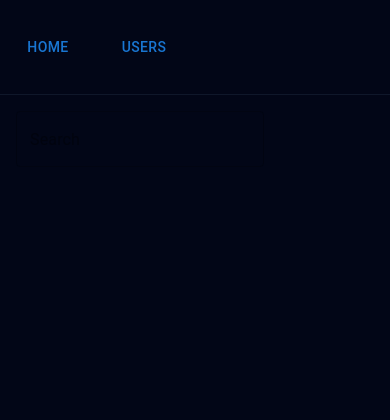
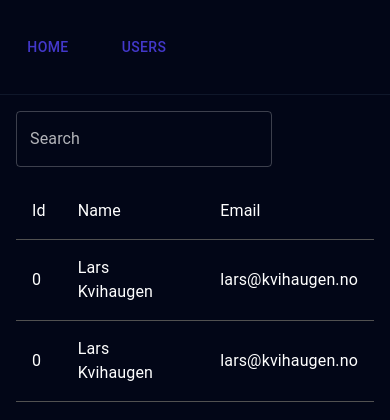
Before and after one commit to LarsSK06/app.kvihaugen.no, a Next.js app: page /users in a window 390 px wide. Shown: the top 420 px of the page. Built offline with nearby package versions, Linux system fonts and the light colour scheme; no server answers.

Commit message:
[dev] 0.9

```diff
--- a/src/app/loading.tsx
+++ /dev/null
@@ -1,11 +0,0 @@
-"use client";
-
-
-
-// Component
-
-export default (): React.ReactNode => (
-    <div className="w-full h-full flex justify-center items-center">
-        <img src="/icons/refresh.svg" className="w-12 spin"/>
-    </div>
-);
--- a/src/app/users/components/Filters.tsx
+++ b/src/app/users/components/Filters.tsx
@@ -1,8 +1,8 @@
 // Imports
 
 import { t } from "@/utils/i18n";
-import { IUserListFilters } from "@/utils/types/users";
-import { TextField } from "@mui/material";
+import { IUserListFilters, UserType } from "@/utils/types/users";
+import { FormControl, InputLabel, MenuItem, Select, SelectChangeEvent, TextField } from "@mui/material";
 
 
 
@@ -29,9 +29,12 @@ export default ({ filters, setFilters }: IProps): React.ReactNode => {
     }
 
     return (
-        <form className="py-4">
+        <form className="py-4 flex gap-2">
             <TextField
+                className="w-64"
                 placeholder={t("Search")}
+                label={t("Search")}
+                onChange={onSearchChange}
             />
         </form>
     );
--- /dev/null
+++ b/src/app/users/components/List.tsx
@@ -0,0 +1,98 @@
+// Imports
+
+import { useFetch } from "@/utils/hooks/use-fetch";
+import { t } from "@/utils/i18n";
+import { IPublicUser, IUserListFilters } from "@/utils/types/users";
+import React, { useEffect } from "react";
+import { useAnchorRouter, UseAnchorRouterFunction } from "@/utils/hooks/use-anchor-router";
+import { nanoid } from "nanoid";
+import { Table, TableBody, TableCell, TableHead, TableRow, Typography } from "@mui/material";
+
+
+
+// Types
+
+export interface IProps{
+    filters: IUserListFilters;
+}
+
+
+
+// Component
+
+export default ({ filters }: IProps): React.ReactNode => {
+
+    const route: UseAnchorRouterFunction = useAnchorRouter();
+
+    //const {
+    //    loading,
+    //    data: users,
+    //    call: fetchUsers
+    //} = useFetch<IPublicUser[]>("users", {});
+
+    const users: IPublicUser[] = [
+        {
+            id: 0,
+            name: "Lars Kvihaugen",
+            email: "lars@kvihaugen.no",
+            admin: true
+        },
+        {
+            id: 0,
+            name: "Lars Kvihaugen",
+            email: "lars@kvihaugen.no",
+            admin: true
+        }
+    ];
+
+    //useEffect((): void => {
+    //    fetchUsers();
+    //}, [filters]);
+
+    return (
+        <>
+            <Table>
+                <TableHead>
+                    <TableRow>
+                        <TableCell>
+                            <Typography>
+                                {t("Id")}
+                            </Typography>
+                        </TableCell>
+                        <TableCell>
+                            <Typography>
+                                {t("Name")}
+                            </Typography>
+                        </TableCell>
+                        <TableCell>
+                            <Typography>
+                                {t("Email")}
+                            </Typography>
+                        </TableCell>
+                    </TableRow>
+                </TableHead>
+                <TableBody>
+                    {users && users.map((i: IPublicUser): React.ReactNode => (
+                        <TableRow>
+                            <TableCell>
+                                <Typography>
+                                    {i.id}
+                                </Typography>
+                            </TableCell>
+                            <TableCell>
+                                <Typography>
+                                    {i.name}
+                                </Typography>
+                            </TableCell>
+                            <TableCell>
+                                <Typography>
+                                    {i.email}
+                                </Typography>
+                            </TableCell>
+                        </TableRow>
+                    ))}
+                </TableBody>
+            </Table>
+        </>
+    );
+};
--- a/src/app/users/components/List/Row.tsx
+++ /dev/null
@@ -1,18 +0,0 @@
-// Imports
-
-import { IParentProps } from "@/utils/types";
-import { nanoid } from "nanoid";
-
-
-
-// Component
-
-export default ({ children }: IParentProps<React.ReactNode[]>): React.ReactNode => (
-    <tr className="even:bg-glass">
-        {children?.map((i: React.ReactNode): React.ReactNode => (
-            <th className="p-2 text-left" key={nanoid()}>
-                {i}
-            </th>
-        ))}
-    </tr>
-);
--- a/src/app/users/components/List/index.tsx
+++ /dev/null
@@ -1,86 +0,0 @@
-// Imports
-
-import { useFetch } from "@/utils/hooks/use-fetch";
-import { t } from "@/utils/i18n";
-import { IPublicUser, IUserListFilters } from "@/utils/types/users";
-import { useEffect } from "react";
-import { useAnchorRouter, UseAnchorRouterFunction } from "@/utils/hooks/use-anchor-router";
-import { nanoid } from "nanoid";
-
-import Row from "./Row";
-
-
-
-// Types
-
-export interface IProps{
-    filters: IUserListFilters;
-}
-
-
-
-// Component
-
-export default ({ filters }: IProps): React.ReactNode => {
-
-    const route: UseAnchorRouterFunction = useAnchorRouter();
-
-    const {
-        loading,
-        data: users,
-        call: fetchUsers
-    } = useFetch<IPublicUser[]>("users", {});
-
-    useEffect((): void => {
-        fetchUsers();
-    }, [filters]);
-
-    return (
-        <>
-            <table className="w-full hidden md:table">
-                <thead className="bg-color-2">
-                    <Row>{[
-                        t("Id"),
-                        t("Name"),
-                        t("Email"),
-                        t("Admin"),
-                        t("Loans")
-                    ]}</Row>
-                </thead>
-                <tbody>
-                    {
-                        users && !loading
-                            ? users
-                                .filter((i: IPublicUser): boolean => {
-                                    if(filters.search == undefined) return true;
-
-                                    return i.name.toLowerCase().includes(filters.search.toLowerCase()) ||
-                                        i.email.toLowerCase().includes(filters.search.toLowerCase());
-                                })
-                                .filter((i: IPublicUser): boolean => {
-                                    if(filters.admin == undefined) return true;
-
-                                    return i.admin == filters.admin;
-                                })
-                                .map((i: IPublicUser): React.ReactNode => (
-                                    <Row key={nanoid()}>{[
-                                        i.id,
-                                        <a href={`/users/${i.id}`} onClick={route}>
-                                            {i.name}
-                                        </a>,
-                                        <a href={`mailto:${i.email}`} onClick={route}>
-                                            {i.email}
-                                        </a>,
-                                        t(i.admin ? "Yes" : "No"),
-                                        <a href={`/users/${i.id}/loans`} onClick={route}>
-                                            {i.loans.length}
-                                        </a>
-                                    ]}</Row>
-                                ))
-                            : null
-                    }
-                </tbody>
-            </table>
-        </>
-    );
-};
--- /dev/null
+++ b/src/app/users/loading.tsx
@@ -0,0 +1,14 @@
+// Imports
+
+import Loader from "@/components/shared/Loader";
+
+
+
+// Component
+
+
+export default (): React.ReactNode => (
+    <main className="w-full h-torso flex justify-center items-center">
+        <Loader/>
+    </main>
+);
--- a/src/components/shared/Header/Navigation.tsx
+++ b/src/components/shared/Header/Navigation.tsx
@@ -7,6 +7,16 @@
 import { useAnchorRouter, UseAnchorRouterFunction } from "@/utils/hooks/use-anchor-router";
 import { t } from "@/utils/i18n";
 import { Button } from "@mui/material";
+import { nanoid } from "nanoid";
+
+
+
+// Types
+
+interface IButton{
+    href: string;
+    text: string;
+}
 
 
 
@@ -16,15 +26,21 @@ export default (): React.ReactNode => {
 
     const route: UseAnchorRouterFunction = useAnchorRouter();
 
+    const buttons: IButton[] = [
+        { href: "/", text: t("Home") },
+        { href: "/users", text: t("Users") }
+    ];
+
     return (
         <nav className="h-full">
             <ul className="h-full flex items-center gap-8">
-                <Button href="/" onClick={route} variant="text" className="h-fit" color="primary">
-                    {t("Home")}
-                </Button>
-                <Button href="/users" onClick={route} variant="text" className="h-fit">
-                    {t("Users")}
-                </Button>
+                {buttons.map((i: IButton): React.ReactNode => (
+                    <li key={nanoid()}>
+                        <Button href={i.href} onClick={route}>
+                            {i.text}
+                        </Button>
+                    </li>
+                ))}
             </ul>
         </nav>
     );
--- /dev/null
+++ b/src/components/shared/Loader.tsx
@@ -0,0 +1,5 @@
+// Component
+
+export default (): React.ReactNode => (
+    <img src="/icons/refresh.svg" className="spin w-6"/>
+);
--- a/src/components/shared/MuiThemeProvider.tsx
+++ b/src/components/shared/MuiThemeProvider.tsx
@@ -13,7 +13,15 @@ import { createTheme, Theme, ThemeProvider } from "@mui/material";
 
 export default ({ children }: IParentProps): React.ReactNode => {
 
-    const theme: Theme = createTheme({});
+    const theme: Theme = createTheme({
+        cssVariables: true,
+        palette: {
+            primary: {
+                main: "#4338ca",
+            }
+        },
+        defaultColorScheme: "dark"
+    });
 
     return (
         <ThemeProvider theme={theme}>
--- a/src/utils/types/users.ts
+++ b/src/utils/types/users.ts
@@ -2,14 +2,10 @@
 
 export interface IUserListFilters{
     search?: string;
-    admin?: boolean;
+    type?: UserType;
 }
 
-export interface IPublicUser extends IPublicUserEmbed{
-    loans: {}[];
-}
-
-export interface IPublicUserEmbed{
+export interface IPublicUser{
     id: number;
     name: string;
     email: string;
@@ -24,6 +20,10 @@ export interface IMutableUser{
 
 
 
-// Types
+// Enums
 
-export type UserId = number | "@me";
+export enum UserType{
+    All,
+    Admin,
+    Regular
+}
```
